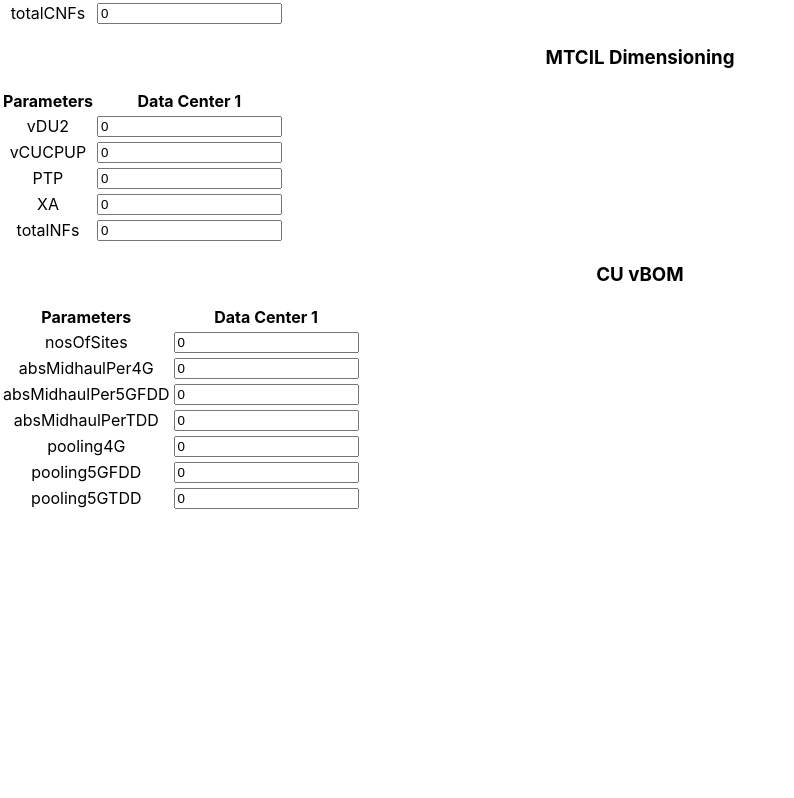
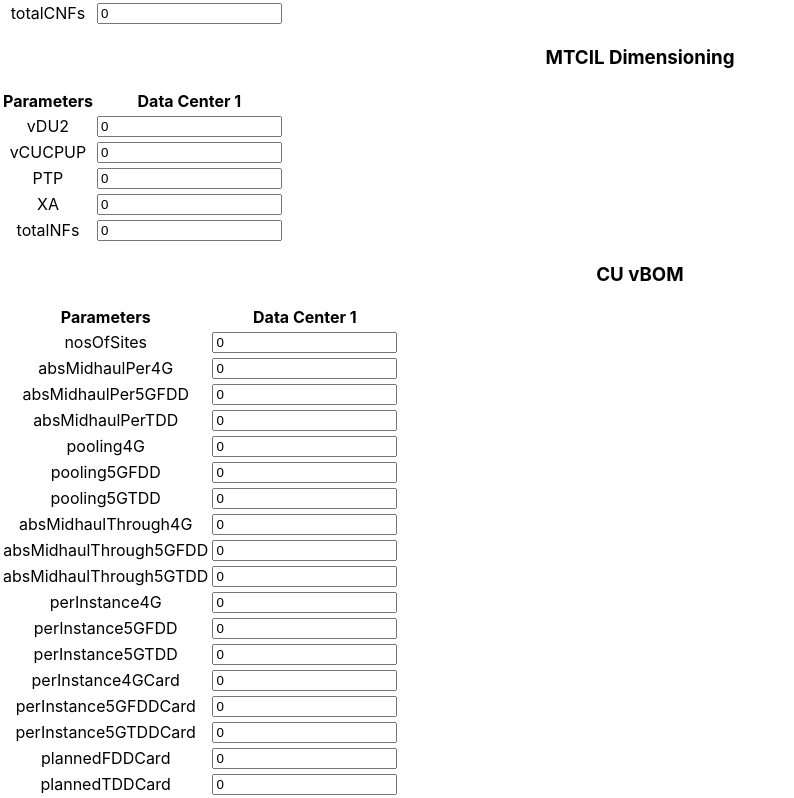
Before and after one commit to ptonpe/BoM-Calculator, a React (Create React App) app: page / in a window 1280 px wide. Shown: the part 520-1318 px from the top of the page, without its empty margins (0-794 px from the left). Before the commit the page ends 1032 px from the top, so only its background shows below. Built offline with nearby package versions, Linux system fonts and the light colour scheme; no server answers.

Commit message:
CU logic

```diff
--- a/src/App.js
+++ b/src/App.js
@@ -32,6 +32,20 @@ const App = () => {
       pooling4G: 0,
       pooling5GFDD: 0,
       pooling5GTDD: 0,
+      absMidhaulThrough4G: 0,
+      absMidhaulThrough5GFDD: 0,
+      absMidhaulThrough5GTDD: 0,
+      perInstance4G: 0,
+      perInstance5GFDD: 0,
+      perInstance5GTDD: 0,
+      perInstance4GCard: 0,
+      perInstance5GFDDCard: 0,
+      perInstance5GTDDCard: 0,
+      plannedFDDCard: 0,
+      plannedTDDCard: 0,
+      total4GServers: 0,
+      total5GFDDServers: 0,
+      total5GTDDServers: 0
     },
   ]);
 
@@ -69,6 +83,20 @@ const App = () => {
           pooling4G: 0,
           pooling5GFDD: 0,
           pooling5GTDD: 0,
+          absMidhaulThrough4G: 0,
+          absMidhaulThrough5GFDD: 0,
+          absMidhaulThrough5GTDD: 0,
+          perInstance4G: 0,
+          perInstance5GFDD: 0,
+          perInstance5GTDD: 0,
+          perInstance4GCard: 0,
+          perInstance5GFDDCard: 0,
+          perInstance5GTDDCard: 0,
+          plannedFDDCard: 0,
+          plannedTDDCard: 0,
+          total4GServers: 0,
+          total5GFDDServers: 0,
+          total5GTDDServers: 0
         });
       }
       return newValues.slice(0, num);
@@ -83,7 +111,8 @@ const App = () => {
 
     console.log('Updated Input Values:', newValues);  // Debugging: Log updated values
 
-    if (['nosOfNodes', 'automationCluster', 'totalNosOfServers', 'XA', 'vCU', 'vDU', 'RUs', 'vDU2', 'vCUCPUP', 'PTP', 'nosOfSites', 'absMidhaulPer4G', 'absMidhaulPer5GFDD', 'absMidhaulPerTDD', 'pooling4G', 'pooling5GFDD', 'pooling5GTDD'].includes(name)) {
+    if (['nosOfNodes', 'automationCluster', 'totalNosOfServers', 'XA', 'vCU', 'vDU', 'RUs', 'vDU2', 'vCUCPUP', 'PTP', 'nosOfSites', 'absMidhaulPer4G', 'absMidhaulPer5GFDD', 'absMidhaulPerTDD',
+    'pooling4G', 'pooling5GFDD', 'pooling5GTDD', 'plannedFDDCard', 'plannedTDDCard'].includes(name)) {
       await fetchCalculatedValues(newValues);
     }
   };
@@ -160,7 +189,8 @@ const App = () => {
               ))}
             </tr>
           ))}
-          {Object.keys(inputValues[0]).filter(param => !['technology', 'platformType', 'automationCluster', 'nosOfNodes', 'vCU', 'vDU', 'RUs', 'totalCNFs', 'vDU2', 'vCUCPUP', 'PTP', 'totalNFs', 'nosOfSites', 'absMidhaulPer4G', 'absMidhaulPer5GFDD', 'absMidhaulPerTDD', 'pooling4G', 'pooling5GFDD', 'pooling5GTDD'].includes(param)).map((param, paramIndex) => (
+          {Object.keys(inputValues[0]).filter(param => !['technology', 'platformType', 'automationCluster', 'nosOfNodes', 'vCU', 'vDU', 'RUs', 'totalCNFs', 'vDU2', 'vCUCPUP', 'PTP', 'totalNFs', 'nosOfSites', 'absMidhaulPer4G', 'absMidhaulPer5GFDD', 'absMidhaulPerTDD', 'pooling4G', 'pooling5GFDD', 'pooling5GTDD', 'absMidhaulThrough4G', 'absMidhaulThrough5GFDD', 'absMidhaulThrough5GTDD', 'perInstance4G', 'perInstance5GFDD',
+          'perInstance5GTDD', 'perInstance4GCard', 'perInstance5GFDDCard', 'perInstance5GTDDCard', 'plannedFDDCard', 'plannedTDDCard', 'total4GServers', 'total5GFDDServers', 'total5GTDDServers'].includes(param)).map((param, paramIndex) => (
             <tr key={paramIndex}>
               <td>{param}</td>
               {inputValues.map((values, index) => (
@@ -260,6 +290,27 @@ const App = () => {
                 ))}
               </tr>
             ))}
+            {['absMidhaulThrough4G', 'absMidhaulThrough5GFDD', 'absMidhaulThrough5GTDD', 'perInstance4G', 'perInstance5GFDD', 'perInstance5GTDD', 'perInstance4GCard', 'perInstance5GFDDCard',
+            'perInstance5GTDDCard'].map((param, paramIndex) => (
+              <tr key={paramIndex}>
+                <td>{param}</td>
+                {inputValues.map((values, index) => (
+                  <td key={index}>
+                    <input name={param} value={values[param]} readOnly />
+                  </td>
+                ))}
+              </tr>
+            ))}
+            {['plannedFDDCard', 'plannedTDDCard'].map((param, paramIndex) => (
+              <tr key={paramIndex}>
+                <td>{param}</td>
+                {inputValues.map((values, index) => (
+                  <td key={index}>
+                    <input name={param} value={values[param]} onChange={(e) => handleChange(index, e)} />
+                  </td>
+                ))}
+              </tr>
+            ))}
           </tbody>
         </table>
       </div>
```
Also changed, not shown: 1 other file (tests, documents, lock files or other folders).
